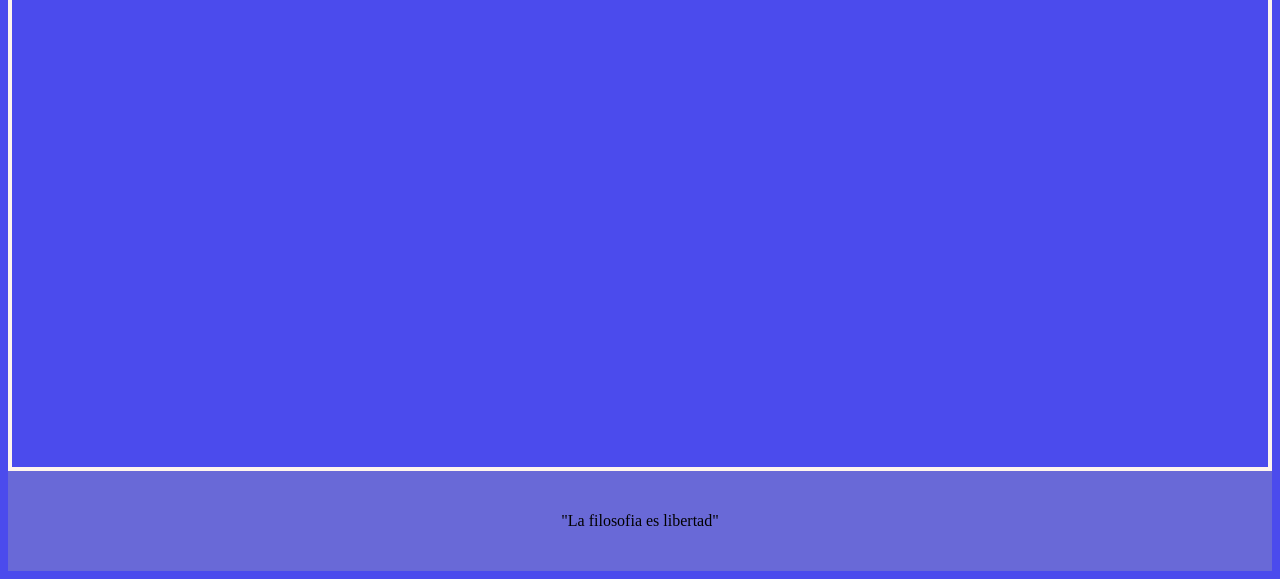
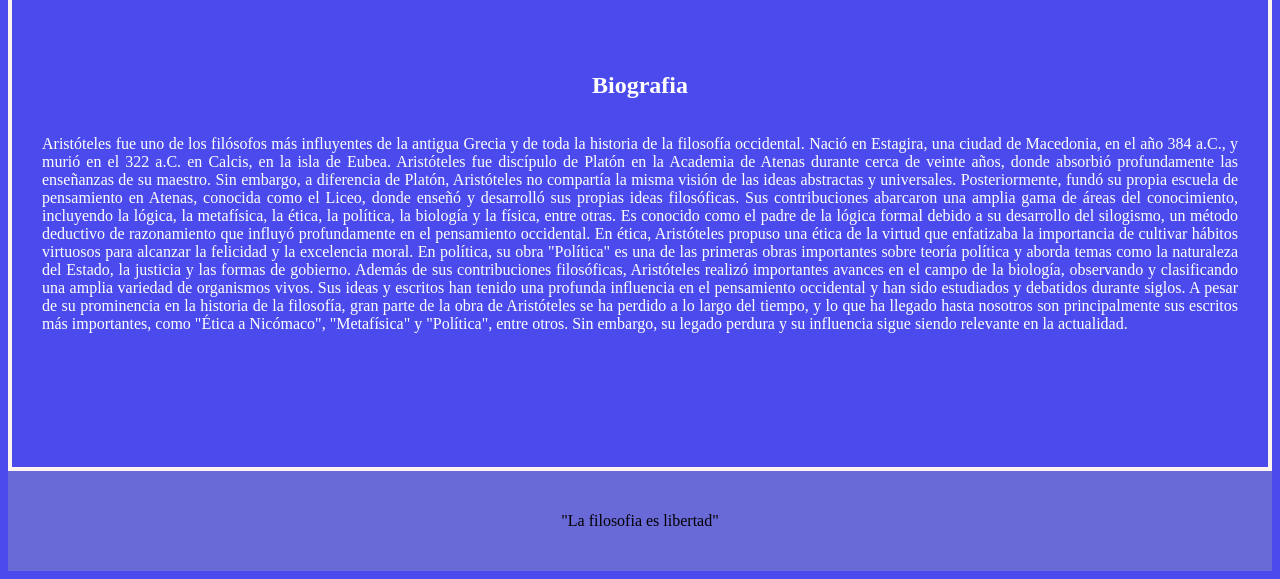
Before and after one commit to SimonIllariettiKer/philosophy, a website: page pages/aristoteles.html in a window 1280 px wide. Shown: the part 353-932 px from the top of the page. Drawn offline with Linux system fonts and the light colour scheme.

Commit message:
bio aristoteles

```diff
--- a/pages/aristoteles.html
+++ b/pages/aristoteles.html
@@ -32,6 +32,35 @@
                 <img src="../img-filo/greece.png" alt="Bandera de Grecia">
             </div>
         </section>
+        <div class="biografia-aris">
+            <h2>Biografia</h2>
+            <p>Aristóteles fue uno de los filósofos más influyentes de la antigua Grecia y de toda la historia de la
+                filosofía occidental. Nació en Estagira, una ciudad de Macedonia, en el año 384 a.C., y murió en el 322
+                a.C. en Calcis, en la isla de Eubea.
+                Aristóteles fue discípulo de Platón en la Academia de Atenas durante cerca de veinte años, donde
+                absorbió profundamente las enseñanzas de su maestro. Sin embargo, a diferencia de Platón, Aristóteles no
+                compartía la misma visión de las ideas abstractas y universales. Posteriormente, fundó su propia escuela
+                de pensamiento en Atenas, conocida como el Liceo, donde enseñó y desarrolló sus propias ideas
+                filosóficas.
+                Sus contribuciones abarcaron una amplia gama de áreas del conocimiento, incluyendo la lógica, la
+                metafísica, la ética, la política, la biología y la física, entre otras. Es conocido como el padre de la
+                lógica formal debido a su desarrollo del silogismo, un método deductivo de razonamiento que influyó
+                profundamente en el pensamiento occidental.
+                En ética, Aristóteles propuso una ética de la virtud que enfatizaba la importancia de cultivar hábitos
+                virtuosos para alcanzar la felicidad y la excelencia moral. En política, su obra "Política" es una de
+                las primeras obras importantes sobre teoría política y aborda temas como la naturaleza del Estado, la
+                justicia y las formas de gobierno.
+
+                Además de sus contribuciones filosóficas, Aristóteles realizó importantes avances en el campo de la
+                biología, observando y clasificando una amplia variedad de organismos vivos. Sus ideas y escritos han
+                tenido una profunda influencia en el pensamiento occidental y han sido estudiados y debatidos durante
+                siglos.
+
+                A pesar de su prominencia en la historia de la filosofía, gran parte de la obra de Aristóteles se ha
+                perdido a lo largo del tiempo, y lo que ha llegado hasta nosotros son principalmente sus escritos más
+                importantes, como "Ética a Nicómaco", "Metafísica" y "Política", entre otros. Sin embargo, su legado
+                perdura y su influencia sigue siendo relevante en la actualidad.</p>
+        </div>
     </main>
     <footer>
         <p>"La filosofia es libertad"</p>
--- a/scss/seciones/_aristoteles.scss
+++ b/scss/seciones/_aristoteles.scss
@@ -76,6 +76,24 @@
                 }
             }
         }
+        .biografia-aris{
+            margin-top: 175px;
+            margin-left: 20px;
+            margin-right: 20px;
+            display: flex;
+            flex-direction: column;
+            justify-content: center;
+            padding :10px;
+            align-items: center;
+            h2{
+                color: white;
+                text-align: right;
+            }
+            p{
+                color: white;
+                text-align: justify;
+            }
+        }
     }
 
     footer {
```
Also changed, not shown: css/style.css.
